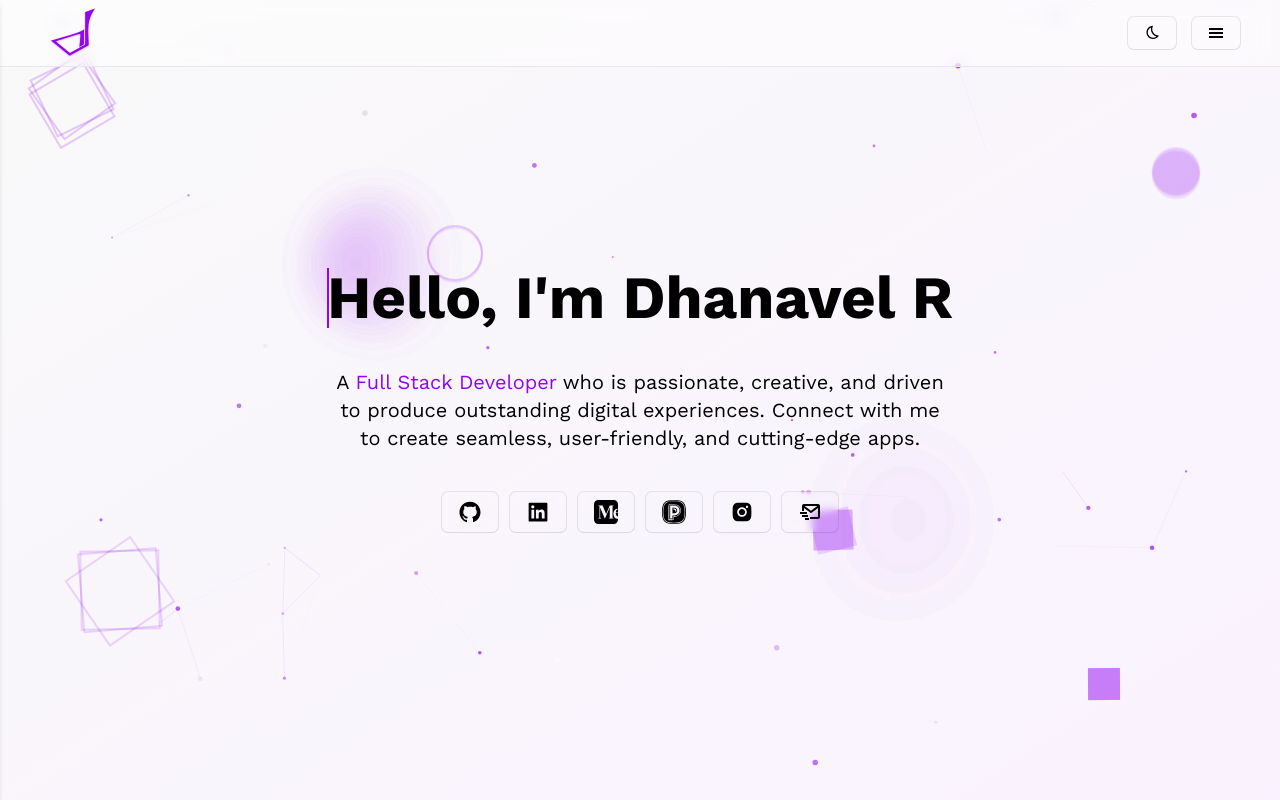
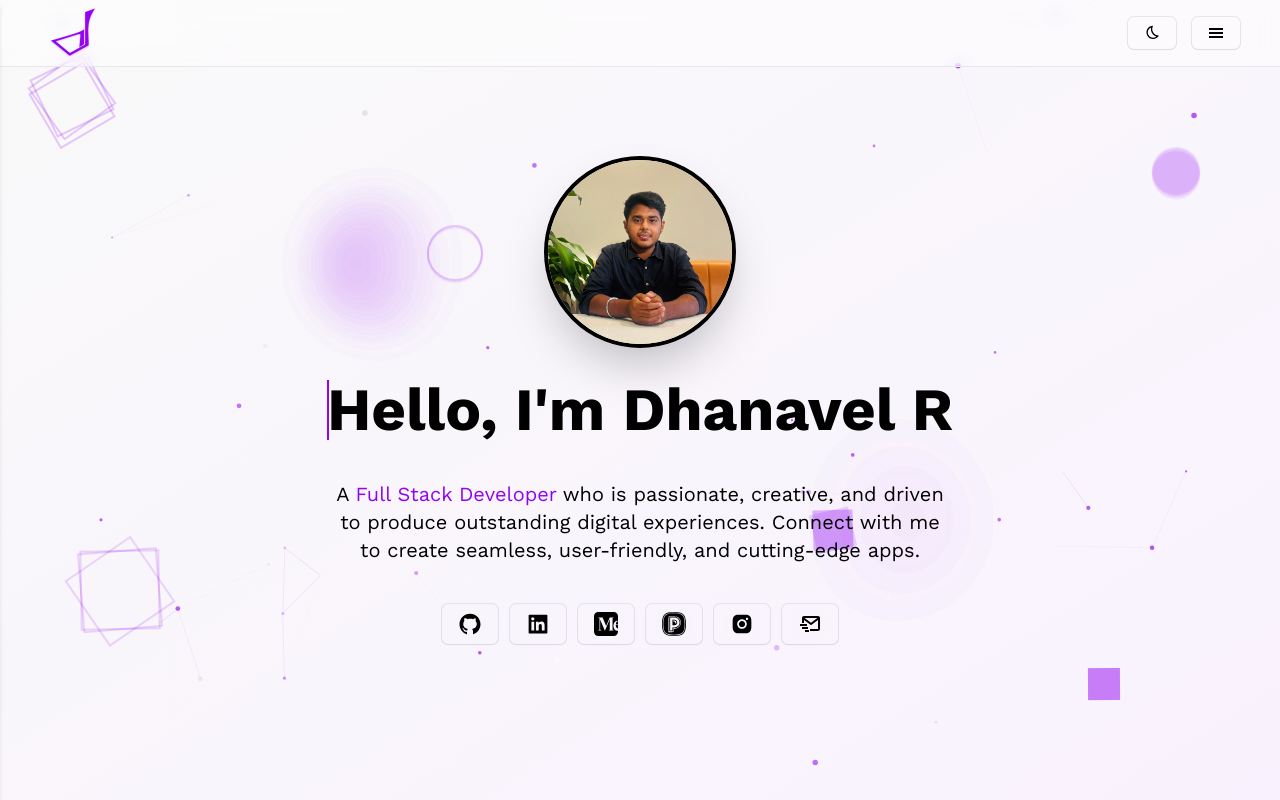
Before and after one commit to Dhanuvel163/PORTFOLIO, a Next.js app: page / in a window 1280 px wide. Shown: the top 800 px of the page. Built offline with nearby package versions, Linux system fonts and the light colour scheme.

Commit message:
Updated intro.tsx

```diff
--- a/app/_sections/intro/intro.tsx
+++ b/app/_sections/intro/intro.tsx
@@ -10,6 +10,7 @@ import ParticleBackground from '@/components/particles/ParticleBackground';
 import GeometricShapes from '@/components/geometric/GeometricShapes';
 import { SiMedium } from "react-icons/si";
 import { SiPeerlist } from "react-icons/si";
+import Image from 'next/image';
 
 function Intro(){
     let containerRef = useRef<HTMLDivElement | null>(null)
@@ -40,6 +41,17 @@ function Intro(){
             <GeometricShapes />
             {/* Main content */}
             <div className="max-w-[90%] 750:max-w-[50%]">
+                <div className='flex justify-center items-center mb-8'>
+                    <div className='relative w-32 h-32 350:w-40 350:h-40 600:w-48 600:h-48 rounded-full overflow-hidden border-4 border-white/30 dark:border-white/20 shadow-2xl backdrop-blur-sm z-10 hover:scale-105 transition-transform duration-300'>
+                        <Image
+                            src="/images/dhanavel.jpg"
+                            alt="Dhanavel R"
+                            fill
+                            className="object-cover"
+                            priority
+                        />
+                    </div>
+                </div>
                 <div className='flex justify-center items-center'>
                     <h1 className={`${classes.hi} dark:text-[white] relative z-10`}>
                         Hello, I&apos;m Dhanavel R
```
